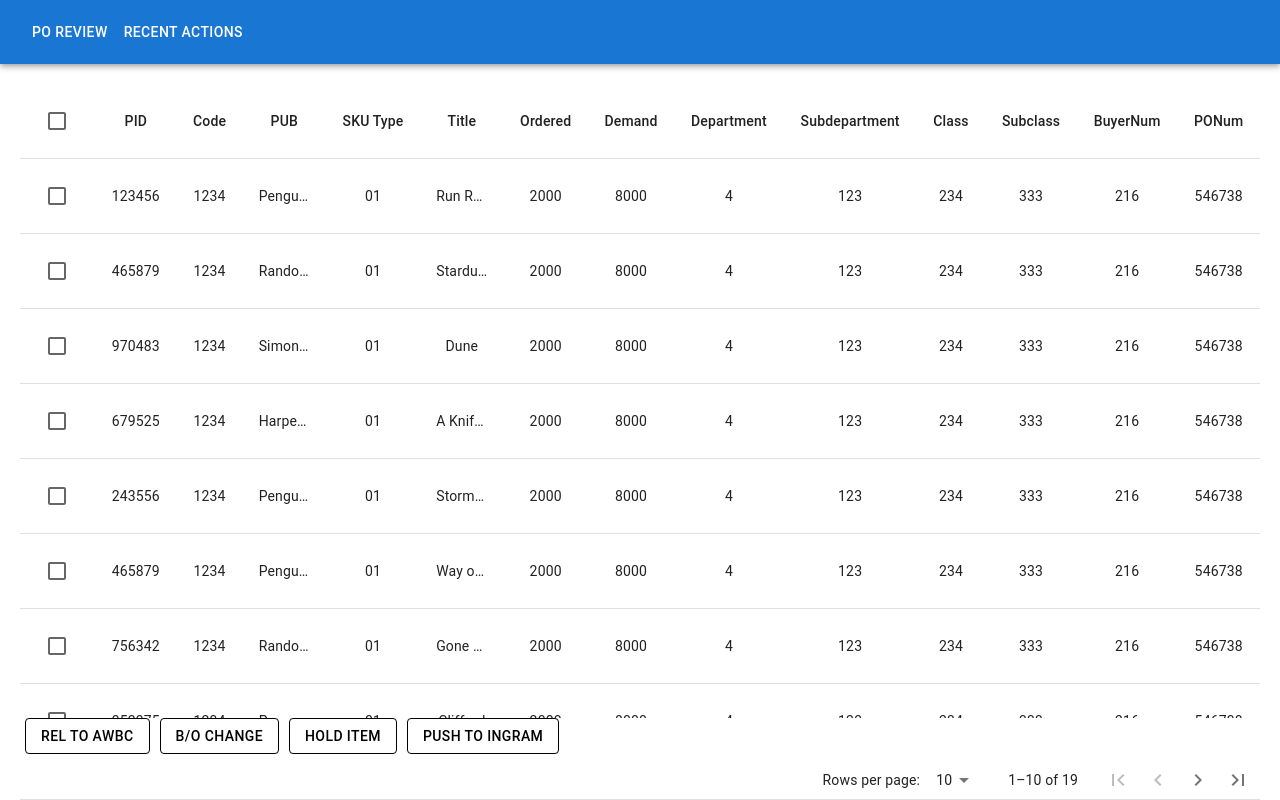
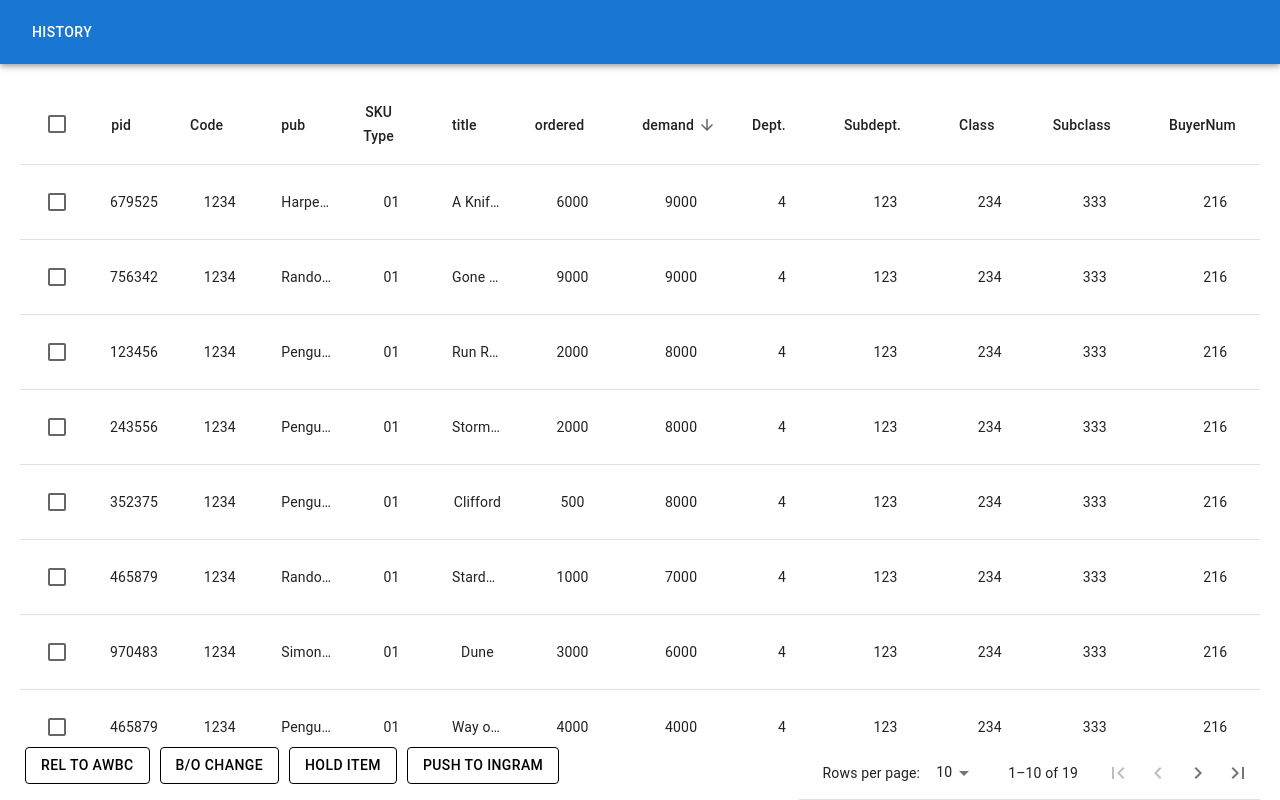
Before and after one commit to AnnaMP91/WireFrame, a React (Create React App) app: page /demandview in a window 1280 px wide. Built offline with nearby package versions, Linux system fonts and the light colour scheme.

Commit message:
added sorting to columns [WIP]

```diff
--- a/src/App.js
+++ b/src/App.js
@@ -9,17 +9,17 @@ import ActionReview from './components/actions/ActionReview.jsx';
 
 const dummyData = [
   { pid: 123456, code: 1234, pub: 'Penguin', skuType: '01', title: 'Run Rose Run', ordered: 2000, demand: 8000, department: 4, subDepartment: 123, class: 234, subclass: 333, buyerNum: 216, poNum: 546738 },
-  { pid: 465879, code: 1234, pub: 'Random House', skuType: '01', title: 'Stardust', ordered: 2000, demand: 8000, department: 4, subDepartment: 123, class: 234, subclass: 333, buyerNum: 216, poNum: 546738 },
-  { pid: 970483, code: 1234, pub: 'Simon and Shuster', skuType: '01', title: 'Dune', ordered: 2000, demand: 8000, department: 4, subDepartment: 123, class: 234, subclass: 333, buyerNum: 216, poNum: 546738 },
-  { pid: 679525, code: 1234, pub: 'Harper Collins', skuType: '01', title: 'A Knife of Dreams', ordered: 2000, demand: 8000, department: 4, subDepartment: 123, class: 234, subclass: 333, buyerNum: 216, poNum: 546738 },
+  { pid: 465879, code: 1234, pub: 'Random House', skuType: '01', title: 'Stardust', ordered: 1000, demand: 7000, department: 4, subDepartment: 123, class: 234, subclass: 333, buyerNum: 216, poNum: 546738 },
+  { pid: 970483, code: 1234, pub: 'Simon and Shuster', skuType: '01', title: 'Dune', ordered: 3000, demand: 6000, department: 4, subDepartment: 123, class: 234, subclass: 333, buyerNum: 216, poNum: 546738 },
+  { pid: 679525, code: 1234, pub: 'Harper Collins', skuType: '01', title: 'A Knife of Dreams', ordered: 6000, demand: 9000, department: 4, subDepartment: 123, class: 234, subclass: 333, buyerNum: 216, poNum: 546738 },
   { pid: 243556, code: 1234, pub: 'Penguin', skuType: '01', title: 'Storm Light', ordered: 2000, demand: 8000, department: 4, subDepartment: 123, class: 234, subclass: 333, buyerNum: 216, poNum: 546738 },
-  { pid: 465879, code: 1234, pub: 'Penguin', skuType: '01', title: 'Way of the Shadows', ordered: 2000, demand: 8000, department: 4, subDepartment: 123, class: 234, subclass: 333, buyerNum: 216, poNum: 546738 },
-  { pid: 756342, code: 1234, pub: 'Random House', skuType: '01', title: 'Gone Girl', ordered: 2000, demand: 8000, department: 4, subDepartment: 123, class: 234, subclass: 333, buyerNum: 216, poNum: 546738 },
-  { pid: 352375, code: 1234, pub: 'Penguin', skuType: '01', title: 'Clifford', ordered: 2000, demand: 8000, department: 4, subDepartment: 123, class: 234, subclass: 333, buyerNum: 216, poNum: 546738 },
-  { pid: 960463, code: 1234, pub: 'Harper Collins', skuType: '01', title: 'Harry Potter and the Chamber of Secrets', ordered: 2000, demand: 8000, department: 4, subDepartment: 123, class: 234, subclass: 333, buyerNum: 216, poNum: 546738 },
-  { pid: 960463, code: 1234, pub: 'Harper Collins', skuType: '01', title: 'Harry Potter and the Chamber of Secrets', ordered: 2000, demand: 8000, department: 4, subDepartment: 123, class: 234, subclass: 333, buyerNum: 216, poNum: 546738 },
-  { pid: 123456, code: 1234, pub: 'Penguin', skuType: '01', title: 'Run Rose Run', ordered: 2000, demand: 8000, department: 4, subDepartment: 123, class: 234, subclass: 333, buyerNum: 216, poNum: 546738 },
-  { pid: 465879, code: 1234, pub: 'Random House', skuType: '01', title: 'Run Rose Run', ordered: 2000, demand: 8000, department: 4, subDepartment: 123, class: 234, subclass: 333, buyerNum: 216, poNum: 546738 },
+  { pid: 465879, code: 1234, pub: 'Penguin', skuType: '01', title: 'Way of the Shadows', ordered: 4000, demand: 4000, department: 4, subDepartment: 123, class: 234, subclass: 333, buyerNum: 216, poNum: 546738 },
+  { pid: 756342, code: 1234, pub: 'Random House', skuType: '01', title: 'Gone Girl', ordered: 9000, demand: 9000, department: 4, subDepartment: 123, class: 234, subclass: 333, buyerNum: 216, poNum: 546738 },
+  { pid: 352375, code: 1234, pub: 'Penguin', skuType: '01', title: 'Clifford', ordered: 500, demand: 8000, department: 4, subDepartment: 123, class: 234, subclass: 333, buyerNum: 216, poNum: 546738 },
+  { pid: 960463, code: 1234, pub: 'Harper Collins', skuType: '01', title: 'Harry Potter and the Chamber of Secrets', ordered: 2000, demand: 3000, department: 4, subDepartment: 123, class: 234, subclass: 333, buyerNum: 216, poNum: 546738 },
+  { pid: 960463, code: 1234, pub: 'Harper Collins', skuType: '01', title: 'Harry Potter and the Chamber of Secrets', ordered: 2000, demand: 2000, department: 4, subDepartment: 123, class: 234, subclass: 333, buyerNum: 216, poNum: 546738 },
+  { pid: 123456, code: 1234, pub: 'Penguin', skuType: '01', title: 'Run Rose Run', ordered: 2000, demand: 1000, department: 4, subDepartment: 123, class: 234, subclass: 333, buyerNum: 216, poNum: 546738 },
+  { pid: 465879, code: 1234, pub: 'Random House', skuType: '01', title: 'Run Rose Run', ordered: 2000, demand: 300, department: 4, subDepartment: 123, class: 234, subclass: 333, buyerNum: 216, poNum: 546738 },
   { pid: 970483, code: 1234, pub: 'Simon and Shuster', skuType: '01', title: 'Run Rose Run', ordered: 2000, demand: 8000, department: 4, subDepartment: 123, class: 234, subclass: 333, buyerNum: 216, poNum: 546738 },
   { pid: 679525, code: 1234, pub: 'Harper Collins', skuType: '01', title: 'Run Rose Run', ordered: 2000, demand: 8000, department: 4, subDepartment: 123, class: 234, subclass: 333, buyerNum: 216, poNum: 546738 },
   { pid: 243556, code: 1234, pub: 'Penguin', skuType: '01', title: 'Storm Light', ordered: 2000, demand: 8000, department: 4, subDepartment: 123, class: 234, subclass: 333, buyerNum: 216, poNum: 546738 },
@@ -60,7 +60,7 @@ export default function App() {
             actionViewRows={actionViewRows}
             handlePushToActions={handlePushToActions}
           />} />
-        <Route path='/poreview' element={<POReview />} />
+        {/* <Route path='/poreview' element={<POReview />} /> */}
         <Route path='/actionreview' element={<ActionReview
           rows={actionViewRows}
           setRows={setActionViewRows} />} />
--- a/src/components/DemandView.jsx
+++ b/src/components/DemandView.jsx
@@ -17,8 +17,13 @@ import KeyboardArrowRight from '@mui/icons-material/KeyboardArrowRight';
 import LastPageIcon from '@mui/icons-material/LastPage';
 import Button from '@mui/material/Button';
 import DemandViewTableBody from './DemandViewTableBody.jsx';
+//----------------------------------------------------------------------
+import TableSortLabel from '@mui/material/TableSortLabel';
+import PropTypes from 'prop-types';
+import { visuallyHidden } from '@mui/utils';
+//----------------------------------------------------------------------
 
-const columns = ['PID', 'Code', 'PUB', 'SKU Type', 'Title', 'Ordered', 'Demand', 'Department', 'Subdepartment', 'Class', 'Subclass', 'BuyerNum', 'PONum']
+const columns = ['pid', 'Code', 'pub', 'SKU Type', 'title', 'ordered', 'demand', 'Dept.', 'Subdept.', 'Class', 'Subclass', 'BuyerNum', 'PONum']
 
 const styles = {
   demandViewContainer: {
@@ -110,6 +115,9 @@ export default function DemandView({ rows, setRows, setActionRows, handlePushToA
   const [rowsPerPage, setRowsPerPage] = useState(10);
   const [selectedRows, setSelectedRows] = useState({});
   const [selected, setSelected] = useState(false);
+  const [order, setOrder] = useState('desc');
+  const [orderBy, setOrderBy] = useState('demand');
+
 
   const handleActionButton = (event) => {
     const type = event.target.innerText;
@@ -165,6 +173,59 @@ export default function DemandView({ rows, setRows, setActionRows, handlePushToA
       return selectedRows
     })
   }
+  //----------------------------------------------------------------------------------
+  function descendingComparator(a, b, orderBy) {
+    if (b[orderBy] < a[orderBy]) {
+      return -1;
+    }
+    if (b[orderBy] > a[orderBy]) {
+      return 1;
+    }
+    return 0;
+  }
+
+  function getComparator(order, orderBy) {
+    return order === 'desc'
+      ? (a, b) => descendingComparator(a, b, orderBy)
+      : (a, b) => -descendingComparator(a, b, orderBy);
+  }
+
+  function stableSort(array, comparator) {
+    const stabilizedThis = array.map((el, index) => [el, index]);
+    stabilizedThis.sort((a, b) => {
+      const order = comparator(a[0], b[0]);
+      if (order !== 0) {
+        return order;
+      }
+      return a[1] - b[1];
+    });
+    return stabilizedThis.map((el) => el[0]);
+  }
+  let props = '';
+  const { numSelected, rowCount } = props;
+  const createSortHandler = (property) => (event) => {
+    handleRequestSort(event, property);
+  };
+
+  DemandView.propTypes = {
+    numSelected: PropTypes.number.isRequired,
+    handleRequestSort: PropTypes.func.isRequired,
+    onSelectAllClick: PropTypes.func.isRequired,
+    order: PropTypes.oneOf(['asc', 'desc']).isRequired,
+    orderBy: PropTypes.string.isRequired,
+    rowCount: PropTypes.number.isRequired,
+  };
+
+
+
+
+  const handleRequestSort = (event, property) => {
+    const isAsc = orderBy === property && order === 'asc';
+    setOrder(isAsc ? 'desc' : 'asc');
+    setOrderBy(property);
+  };
+
+  //------------------------------------------------------------------
 
   return (
 
@@ -182,7 +243,20 @@ export default function DemandView({ rows, setRows, setActionRows, handlePushToA
               </TableCell>
               {columns.map((label, index) => (
                 <TableCell key={index} align="center">
+                  {/* //-------------------------------------------------------------- */}
+                  <TableSortLabel
+                    active={orderBy === label}
+                    direction={orderBy === label ? order : 'asc'}
+                    onClick={createSortHandler(label)}
+                  >
                     {label}
+                    {orderBy === label ? (
+                      <Box component="span" sx={visuallyHidden}>
+                        {order === 'desc' ? 'sorted descending' : 'sorted ascending'}
+                      </Box>
+                    ) : null}
+                  </TableSortLabel>
+                  {/* //------------------------------------------------------------------------ */}
                 </TableCell>
               ))}
             </TableRow>
@@ -191,6 +265,10 @@ export default function DemandView({ rows, setRows, setActionRows, handlePushToA
             rows={rows.slice(page * rowsPerPage, page * rowsPerPage + rowsPerPage)}
             selectedRows={selectedRows}
             handleCheckboxChange={handleCheckboxChange}
+            stableSort={stableSort}
+            getComparator={getComparator}
+            order={order}
+            orderBy={orderBy}
           />
 
         </Table>
@@ -205,10 +283,6 @@ export default function DemandView({ rows, setRows, setActionRows, handlePushToA
           <Button variant="outlined" color="inherit" style={styles.buttonStyles} onClick={handleActionButton}>Hold Item</Button>
           <Button variant="outlined" color="inherit" style={styles.buttonStyles} onClick={handleActionButton}>Push to Ingram</Button>
         </span>
-      </div>
-
-
-
         <TablePagination
           rowsPerPageOptions={[10, 25]}
           count={rows?.length || 0}
@@ -222,8 +296,7 @@ export default function DemandView({ rows, setRows, setActionRows, handlePushToA
           }}
           ActionsComponent={TablePaginationActions}
         />
-
-
+      </div>
     </Box >
   )
 }
--- a/src/components/DemandViewTableBody.jsx
+++ b/src/components/DemandViewTableBody.jsx
@@ -5,12 +5,12 @@ import TableBody from '@mui/material/TableBody';
 import CheckBox from '@mui/material/Checkbox';
 import DemandViewTableBodyItem from './DemandViewTableBodyItem.jsx';
 
-export default function DemandViewTableBody({ rows, selectedRows, isSelected, handleCheckboxChange }) {
+export default function DemandViewTableBody({ rows, selectedRows, isSelected, handleCheckboxChange, stableSort, getComparator, order, orderBy }) {
 
   return (
     <TableBody sx={{ height: 'max-content' }}>
-      {
-        rows.map((row, index) => (
+      {stableSort(rows, getComparator(order, orderBy))
+        .map((row, index) => (
           <DemandViewTableBodyItem
             key={row.pid + index}
             row={row}
--- a/src/components/DemandViewTableBodyItem.jsx
+++ b/src/components/DemandViewTableBodyItem.jsx
@@ -24,7 +24,7 @@ export default function DemandViewTableBodyItem({ row, selected, index, handleCh
   //  d( ´ ▽ ` )b
   return (
     <TableRow>
-      <TableCell>
+      <TableCell sx={{ width: 'fit-content' }}>
         <CheckBox
           checked={isChecked}
           onChange={handleChange}
@@ -32,7 +32,7 @@ export default function DemandViewTableBodyItem({ row, selected, index, handleCh
         />
       </TableCell>
       {Object.values(row).map((column, index) => (
-        <TableCell key={index} align="center" sx={styles.cellFormat}>
+        <TableCell sx={{ width: 'fit-content' }} key={index} align="center" sx={styles.cellFormat}>
           {column}
         </TableCell>
       ))}
--- a/src/components/NavBar.jsx
+++ b/src/components/NavBar.jsx
@@ -7,8 +7,8 @@ import { Link, useLocation } from 'react-router-dom';
 
 const paths = {
   'demandview': 'Demand View',
-  'poreview': 'PO Review',
-  'actionreview': 'Recent Actions'
+  // 'poreview': 'PO Review',
+  'actionreview': 'History'
 
 }
 
--- a/src/components/POReview.jsx
+++ b/src/components/POReview.jsx
@@ -26,8 +26,14 @@ const styles = {
     boxSizing: 'border-box',
     width: '100%',
     maxWidth: '100%',
-    padding: '20px'
+    padding: '20px 20px 0 20px',
+    height: '90vh',
+    display: 'flex',
+    flexDirection: 'column'
   },
+  tableContainer: {
+    height: 'inherit'
+  }
 }
 
 function TablePaginationActions(props) {
@@ -114,7 +120,7 @@ export default function POReview() {
 
   return (
     <Box sx={styles.poViewContainer}>
-      <TableContainer>
+      <TableContainer style={styles.tableContainer}>
         <Table stickyHeader>
           <TableHead>
             <TableRow>
```
Lines whose indentation alone changed are shown as unchanged.
